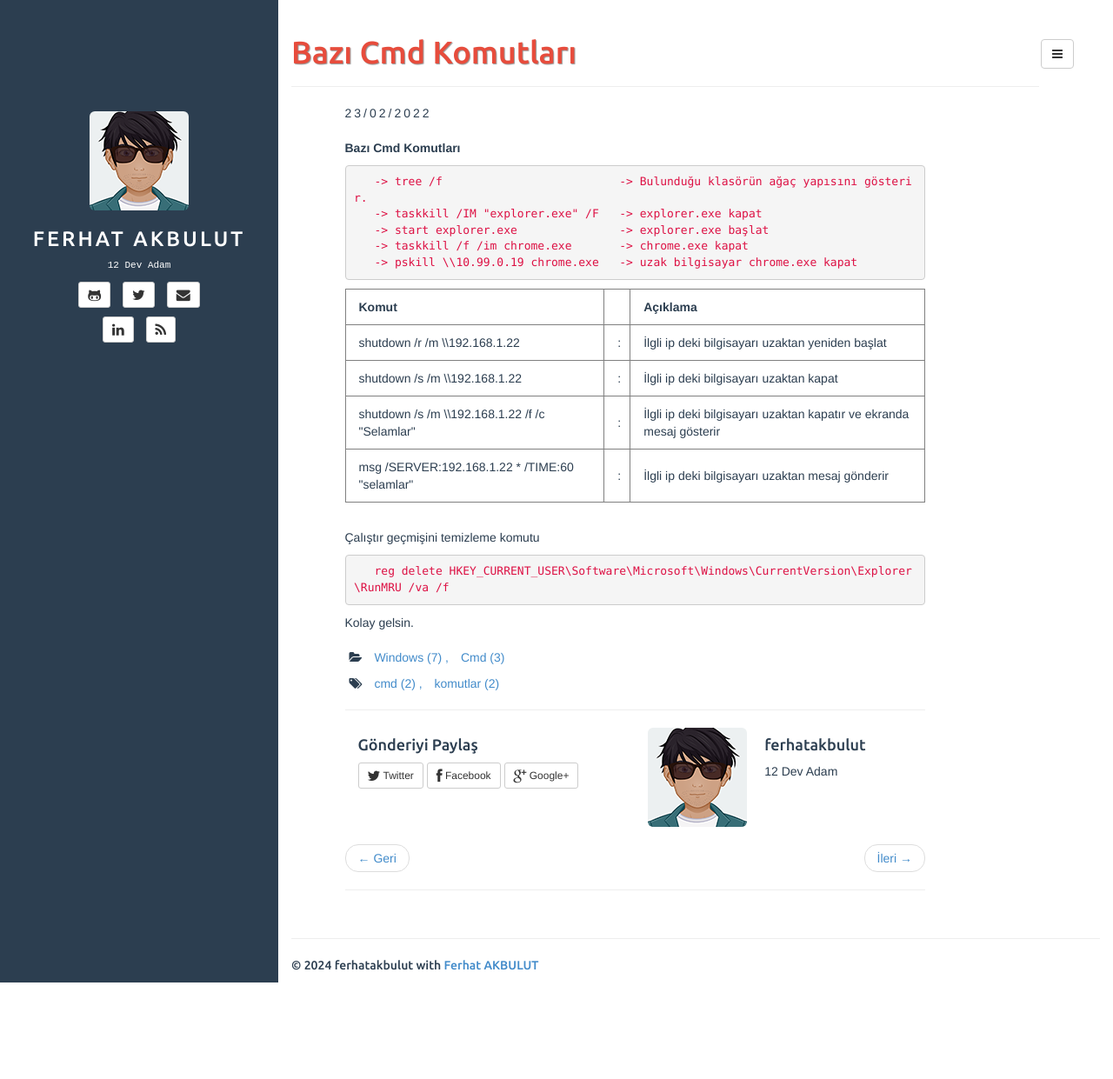
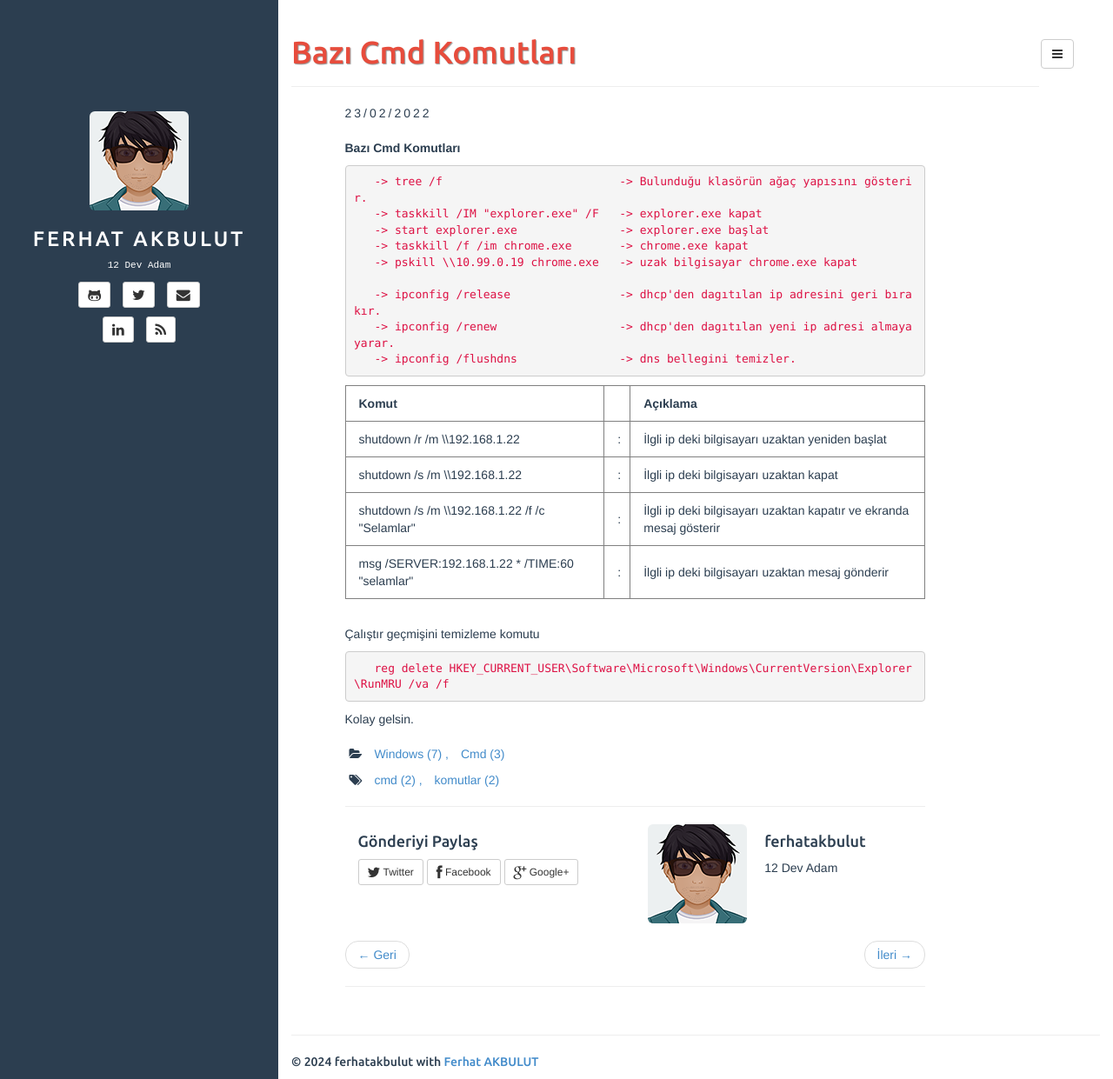
Before and after one commit to ferhatakbulut/ferhatakbulut.github.io, a Jekyll site: the page built from _posts/2022-02-23-cmd-komutlari.md, in a window 1280 px wide and 1241 px high. Shown: the whole window at 87% size. Built offline with Jekyll 4.4.1, drawn with Linux system fonts in a browser that asks for light colours.

Commit message:
update 2022-02-23-cmd-komutlari.md
add new command

```diff
--- a/_posts/2022-02-23-cmd-komutlari.md
+++ b/_posts/2022-02-23-cmd-komutlari.md
@@ -16,6 +16,10 @@ description: Bazı Cmd Komutları ve Açıklamaları
    -> start explorer.exe               -> explorer.exe başlat
    -> taskkill /f /im chrome.exe       -> chrome.exe kapat
    -> pskill \\10.99.0.19 chrome.exe   -> uzak bilgisayar chrome.exe kapat
+
+   -> ipconfig /release                -> dhcp'den dagıtılan ip adresini geri bırakır.
+   -> ipconfig /renew                  -> dhcp'den dagıtılan yeni ip adresi almaya yarar.
+   -> ipconfig /flushdns               -> dns bellegini temizler.
 
 {% endhighlight %}
 
```
